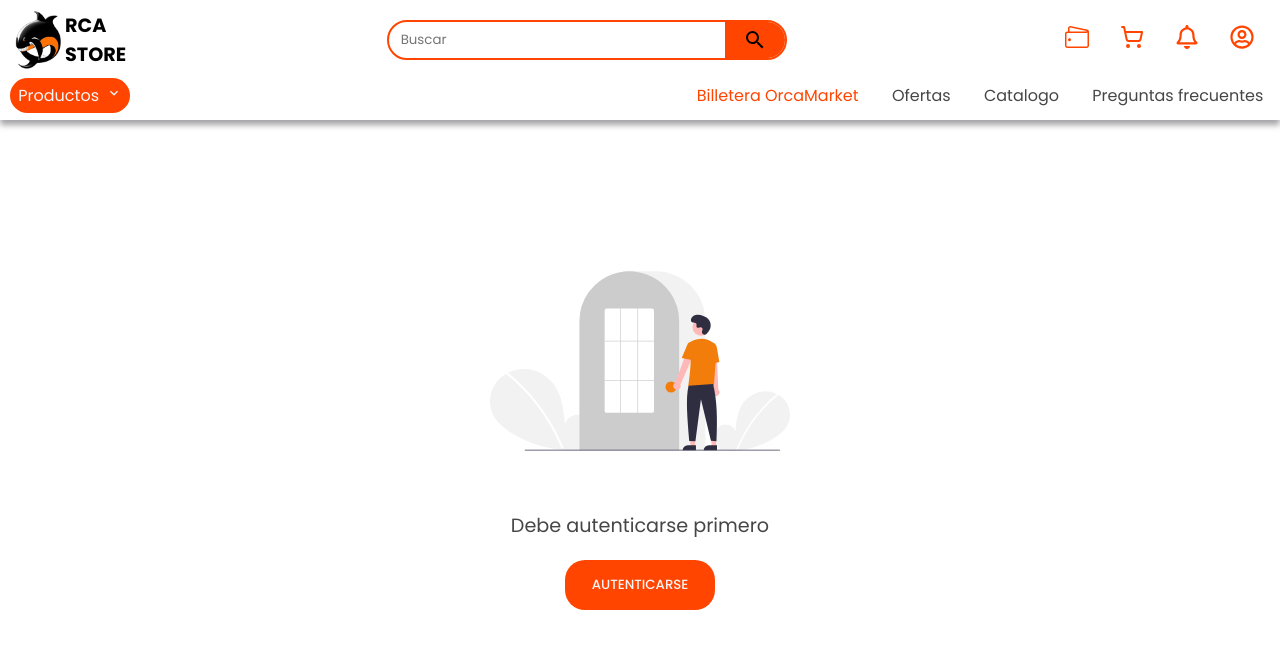
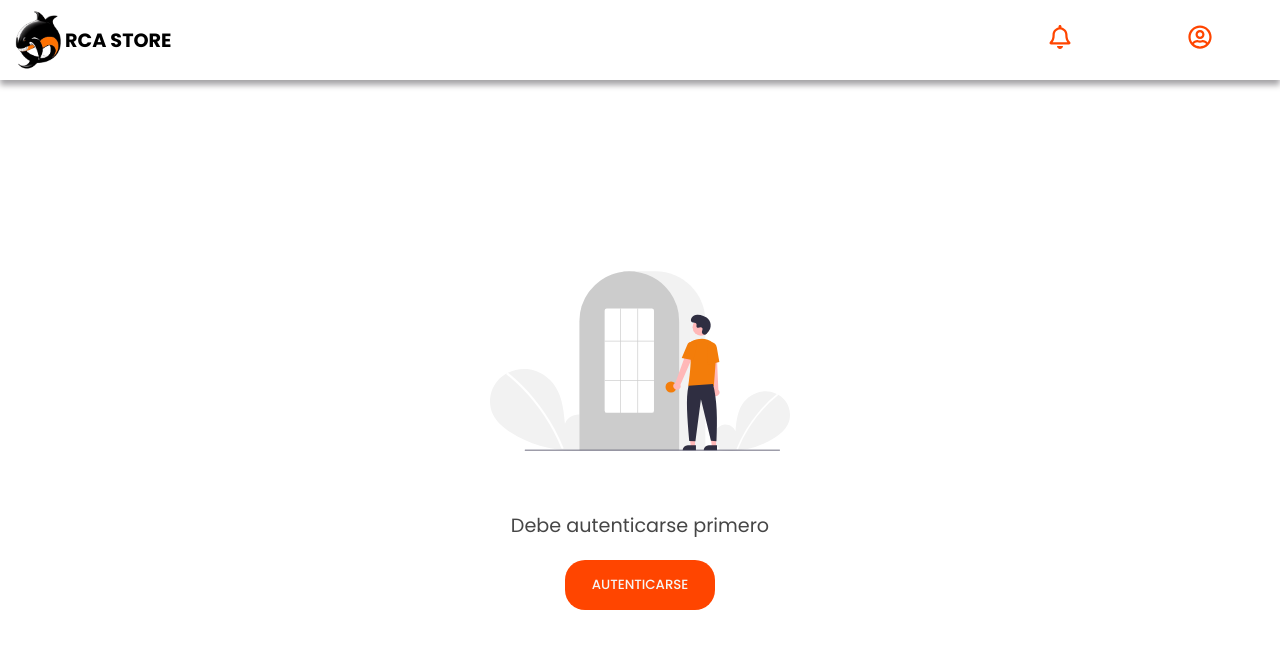
Before and after one commit to SmilingWitch/e-commece, a Next.js app: page /dasboard/wallet in a window 1280 px wide. Shown: the top 648 px of the page. Built offline with nearby package versions, Linux system fonts and the light colour scheme.

Commit message:
ref: delete Mercado information from Navbar

```diff
--- a/src/components/Navbar.jsx
+++ b/src/components/Navbar.jsx
@@ -54,26 +54,9 @@ export default function Navbar({SetCart, cart,SetMyAccount, myAccount}){
                     <span>rca Store</span>
                 </div>
             </Link>
-            <div className={style.inputBx}>
-                <div className={style.input}>
-                    <input type="text"
-                    name=""
-                    id=""
-                    placeholder="Buscar"
-                    onKeyDown={handleKeyDown} />
-                    <div className={style.icon}><Link href = "/catalogo" className={style.link}><MdSearch/></Link></div>
-                </div>
 
-            </div>
 
                 <div className={style.iconBx}>
-                    <div className={style.contIcon1}>
-                        <span className={style.icon1}><Link href = "/dasboard/wallet"><SlWallet/></Link></span>
-                        <div className={style.cont1}>Billetera</div>
-                    </div>
-                    <div className={style.contIcon}>
-                        <span onClick = {() => SetCart(true)}><LuShoppingCart/></span>
-                    </div>
                     <div className={style.contIcon}>
                         <span><Link href = "/notificationes"><FaRegBell/></Link></span>
                     </div>
@@ -98,38 +81,7 @@ export default function Navbar({SetCart, cart,SetMyAccount, myAccount}){
                 </div>
 
             </section>
-            <section className={style.section2}>
-                <div className={style.productsBx}>
-                    <div className={style.btnProducts} onClick={() => Setvisible(!visible)}>
-                        <span>Productos</span>
-                        <span><MdKeyboardArrowDown/></span>
-                    </div>
-                    <div className={ visible === true ? `${style.productList}` : `${style.invisible}`}  >
-                        <ul>
-                            <li>Laptops</li>
-                            <li>Telefonos</li>
-                            <li>Ropa</li>
-                            <li>Camara</li>
-                            <li>Mochilas</li>
-                            <li>Mandos</li>
-                        </ul>
 
-                    </div>
-
-                </div>
-                <div className={style.routes}>
-                    <ul>
-                        <li><Link href = "/dasboard/wallet" className={`link ${pathname === '/dasboard/wallet' ? `${style.active} `: ''}`}>Billetera OrcaMarket</Link></li>
-                        <li><Link href = "/home">Ofertas</Link></li>
-                        <li><Link href = "/catalogo" className={`link ${pathname === '/catalogo' ? `${style.active} `: ''}`}>Catalogo</Link></li>
-                        <li><Link href = "/home">Preguntas frecuentes</Link></li>
-                    </ul>
-                </div>
-            </section>
-
-            {cart && (
-              <Cart SetCart = {SetCart} />
-            )}
             {myAccount && user !== null && (
                 <MyAccount SetMyAccount = {SetMyAccount} />
             )
```
